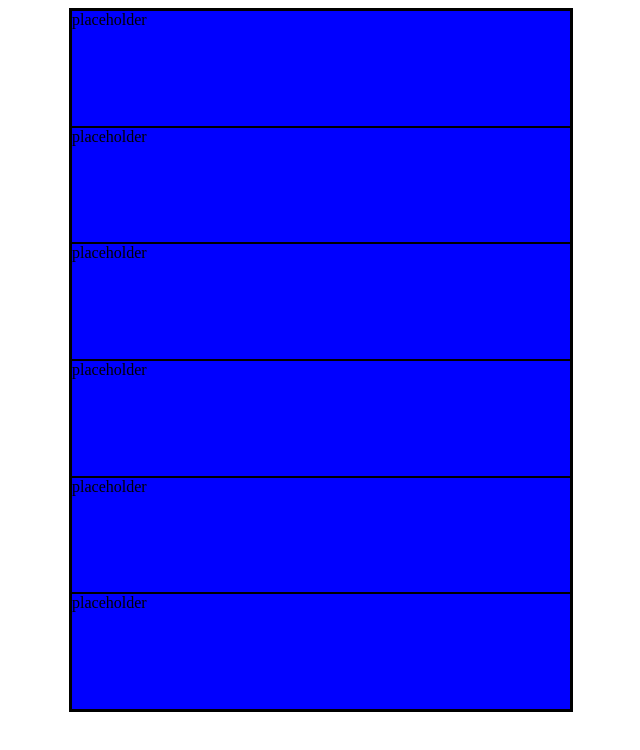
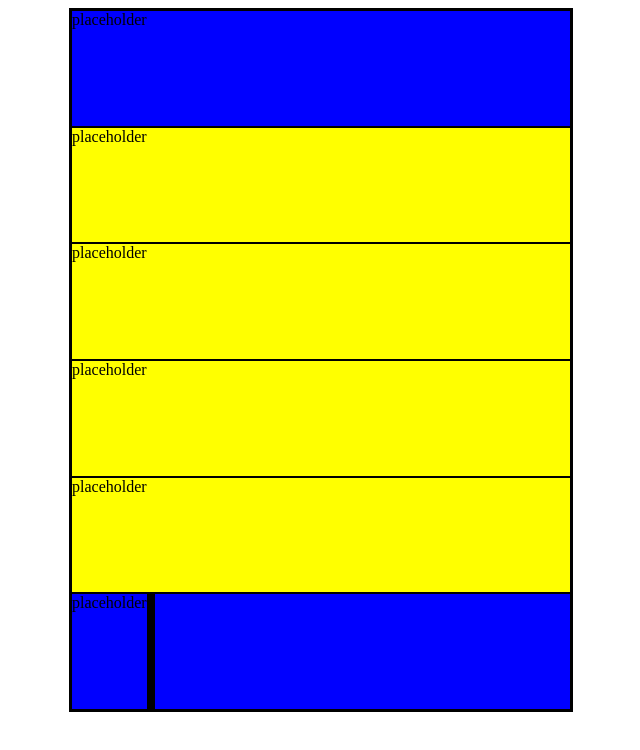
Before and after one commit to vmkiss/calculator, a plain HTML site: page index.html in a window 1280 px wide. Shown: the whole page, without its empty margins (319-959 px from the left). Drawn offline with Linux system fonts and the light colour scheme.

Commit message:
add cells to last row

```diff
--- a/calculator.js
+++ b/calculator.js
@@ -1,6 +1,19 @@
 let num1;
 let num2;
 let operator;
+
+let firstRow = document.querySelector(".first");
+let middleRows = document.querySelectorAll(".middle");
+let lastRow = document.querySelector(".last");
+
+// Add cells to last row of calculator
+let newCell;
+
+for (let i = 0; i < 4; i++) {
+    newCell = document.createElement("div");
+    newCell.className = "cell";
+    lastRow.appendChild(newCell);
+}
 
 function add(num1, num2) {
     return num1 + num2;
--- a/style.css
+++ b/style.css
@@ -14,3 +14,11 @@
     border: 1px solid black;
     background-color: blue;
 }
+
+.cell {
+    border: 1px solid black;
+}
+
+.middle {
+    background-color: yellow;
+}
```
